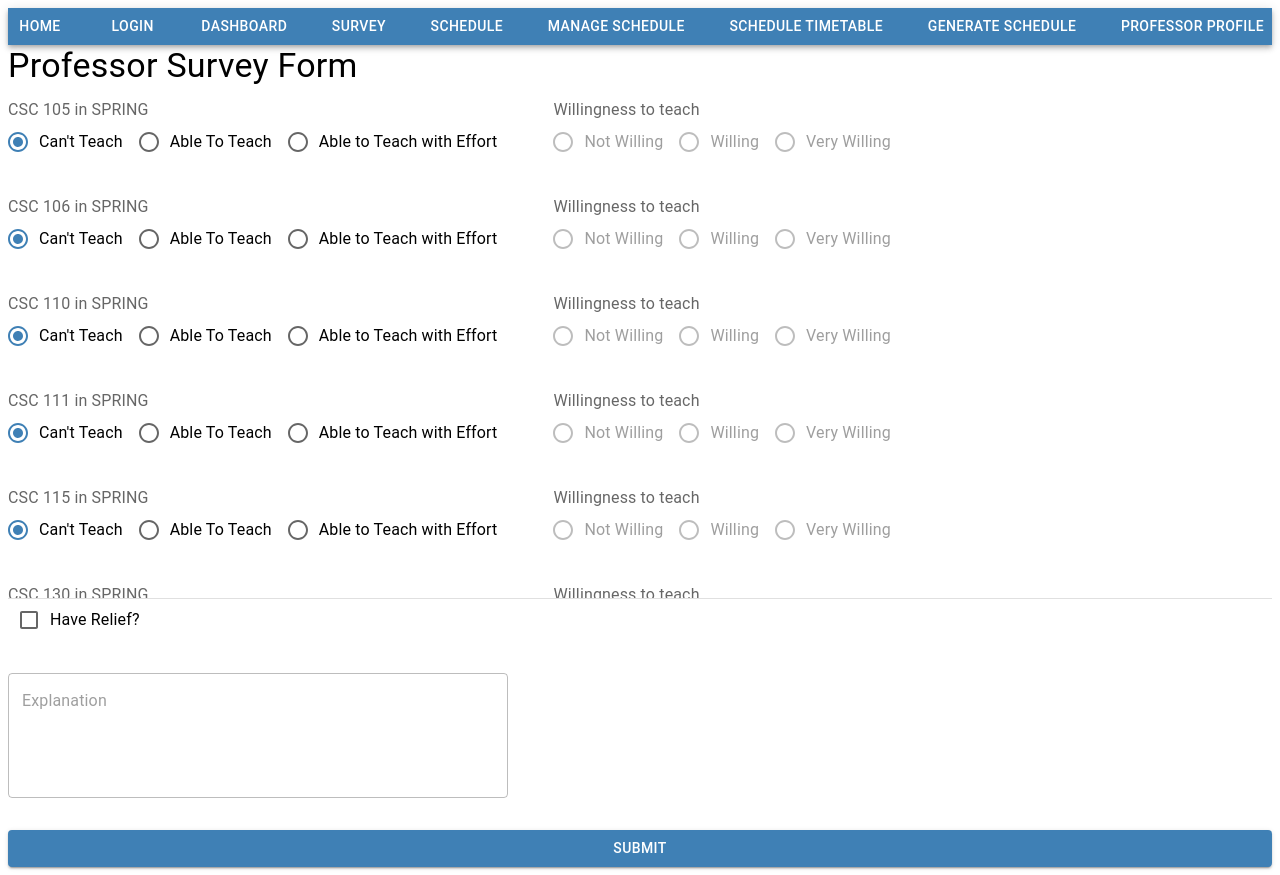
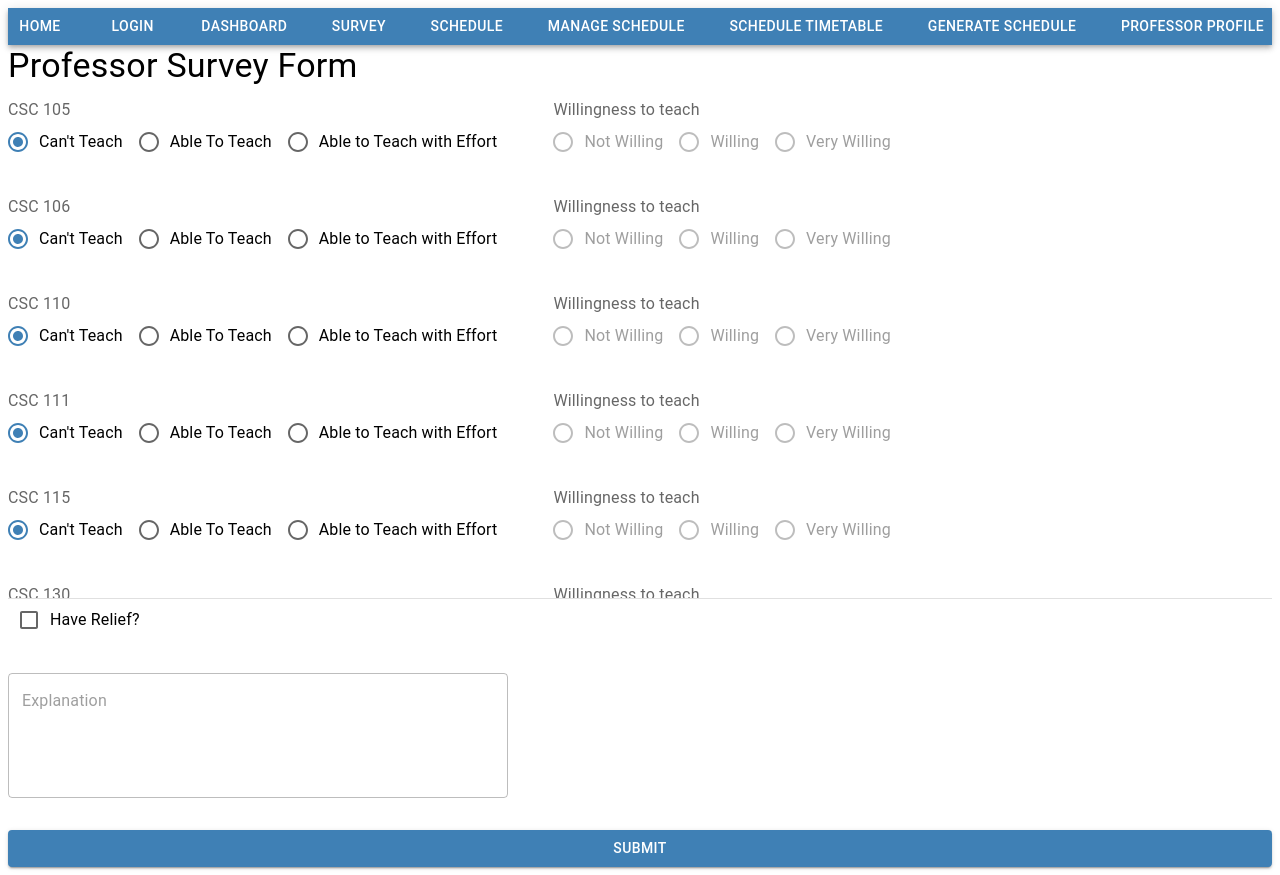
Before and after one commit to SENG499-Company-4/Frontend, a React (Create React App) app in the folder app/: page /survey in a window 1280 px wide. Built offline with nearby package versions, Linux system fonts and the light colour scheme; the HTML template or start-up script is replaced by a standard one.

Commit message:
removing references to term, determined as not needed

```diff
--- a/app/src/components/organisms/SurveyClassQuestion.tsx
+++ b/app/src/components/organisms/SurveyClassQuestion.tsx
@@ -9,7 +9,6 @@ import { willingRadio, ability, willing } from '../shared/constants/surveyForm.c
 
 function SurveyClassQuestion(props: {
   name: string;
-  term: string;
   fieldChanged: (fieldId: string, type: string, value: string) => void;
 }) {
   const [disabled, setDisabled] = useState(true);
@@ -31,7 +30,7 @@ function SurveyClassQuestion(props: {
         };
       });
     }
-    props.fieldChanged(props.name + ' ' + props.term, 'ability', event.target.value);
+    props.fieldChanged(props.name, 'ability', event.target.value);
   };
 
   const changeRadio = (event: React.ChangeEvent<HTMLInputElement>) => {
@@ -42,13 +41,13 @@ function SurveyClassQuestion(props: {
       };
     });
 
-    props.fieldChanged(props.name + ' ' + props.term, 'willing', (event.target as HTMLInputElement).value);
+    props.fieldChanged(props.name, 'willing', (event.target as HTMLInputElement).value);
   };
 
   return (
     <Stack key={props.name} direction="row" spacing={5}>
       <FormControl>
-        <FormLabel id="CanTeach">{props.name + ' in ' + props.term}</FormLabel>
+        <FormLabel id="CanTeach">{props.name}</FormLabel>
         <RadioGroup row aria-labelledby="CanTeach" name="row-radio-buttons-group" defaultValue="cannot">
           <FormControlLabel
             onChange={(e) => handleDisabling(e as React.ChangeEvent<HTMLInputElement>)}
--- a/app/src/components/organisms/SurveyForm.tsx
+++ b/app/src/components/organisms/SurveyForm.tsx
@@ -19,8 +19,8 @@ function SurveyForm(props: { formData: classData[] }) {
     };
 
     currentValues.courses = props.formData.reduce((obj: any, field) => {
-      obj[field.CourseID.subject + ' ' + field.CourseID.code + ' ' + field.CourseID.term] = {
-        overallDefaults
+      obj[field.CourseID.subject + ' ' + field.CourseID.code] = {
+        ...overallDefaults
       };
       return obj;
     }, {});
@@ -60,9 +60,8 @@ function SurveyForm(props: { formData: classData[] }) {
           {props.formData.map((field) => {
             return (
               <SurveyClassQuestion
-                key={field.CourseID.subject + field.CourseID.code + field.CourseID.term}
+                key={field.CourseID.subject + field.CourseID.code}
                 name={field.CourseID.subject + ' ' + field.CourseID.code}
-                term={field.CourseID.term}
                 fieldChanged={fieldChanged}
               />
             );
```
